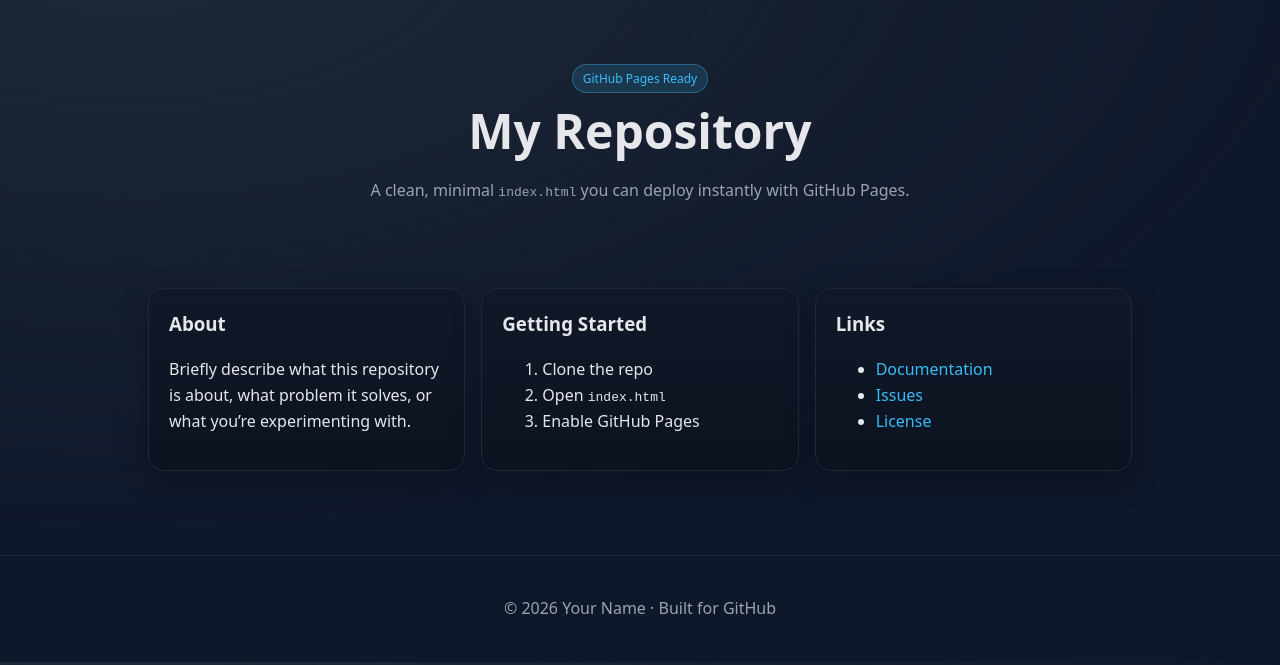
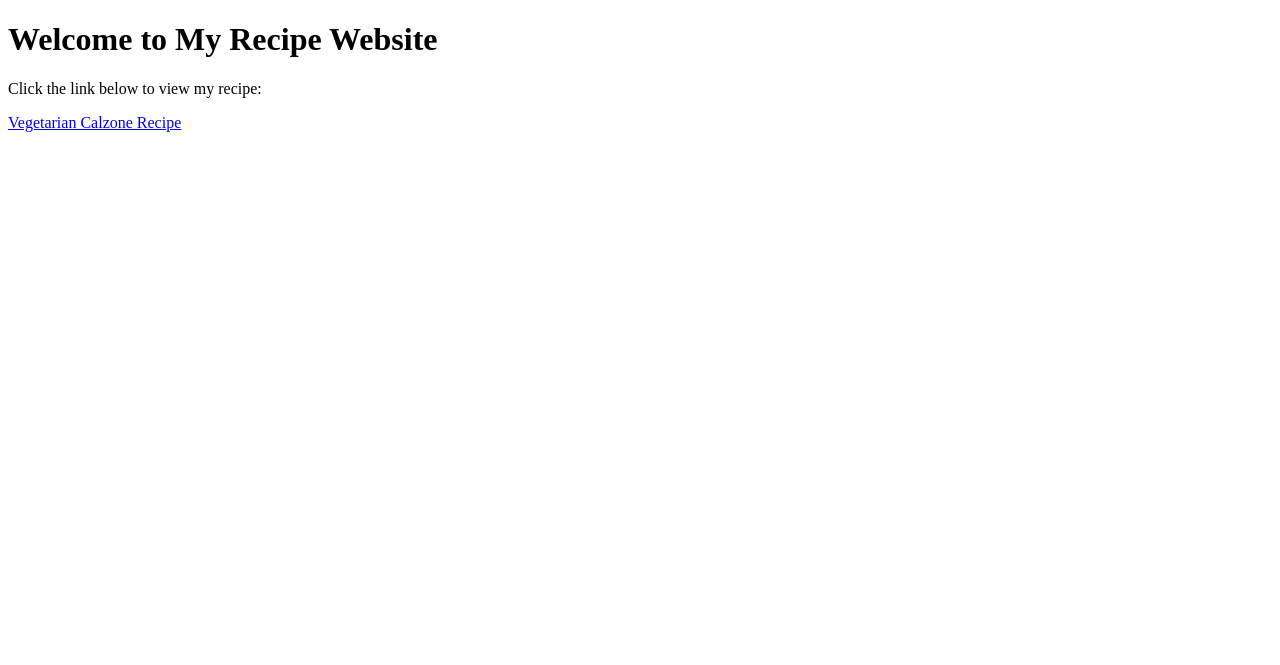
Before and after one commit to Casual-Glitch-Lowkey/my-portfolio, a plain HTML site: page index.html in a window 1280 px wide. Drawn offline with Linux system fonts and the light colour scheme.

Commit message:
Update index.html

```diff
--- a/index.html
+++ b/index.html
@@ -1,110 +1,20 @@
 <!DOCTYPE html>
 <html lang="en">
 <head>
-  <meta charset="UTF-8" />
-  <meta name="viewport" content="width=device-width, initial-scale=1.0" />
-  <title>My GitHub Repository</title>
-  <meta name="description" content="A simple landing page for a GitHub repository." />
-  <style>
-    :root {
-      --bg: #0f172a;      /* slate-900 */
-      --card: #111827;    /* gray-900 */
-      --text: #e5e7eb;    /* gray-200 */
-      --muted: #9ca3af;   /* gray-400 */
-      --accent: #38bdf8;  /* sky-400 */
-    }
-    * { box-sizing: border-box; }
-    body {
-      margin: 0;
-      font-family: system-ui, -apple-system, Segoe UI, Roboto, Ubuntu, Cantarell, "Helvetica Neue", Arial, "Noto Sans", sans-serif;
-      background: radial-gradient(1200px 600px at 10% -10%, #1f2937, transparent), var(--bg);
-      color: var(--text);
-      line-height: 1.6;
-    }
-    a { color: var(--accent); text-decoration: none; }
-    a:hover { text-decoration: underline; }
-
-    header {
-      padding: 4rem 1.25rem 2rem;
-      text-align: center;
-    }
-    header h1 {
-      font-size: clamp(2rem, 4vw, 3rem);
-      margin: 0 0 0.5rem;
-    }
-    header p { color: var(--muted); margin: 0 auto; max-width: 42rem; }
-
-    main { padding: 1.25rem; max-width: 64rem; margin: 0 auto 4rem; }
-    .grid {
-      display: grid;
-      grid-template-columns: repeat(auto-fit, minmax(240px, 1fr));
-      gap: 1rem;
-      margin-top: 2rem;
-    }
-    .card {
-      background: linear-gradient(180deg, #111827, #0b1220);
-      border: 1px solid #1f2937;
-      border-radius: 1rem;
-      padding: 1.25rem;
-      box-shadow: 0 10px 30px rgba(0,0,0,.25);
-    }
-    .card h3 { margin-top: 0; }
-    .badge {
-      display: inline-block;
-      padding: 0.25rem 0.6rem;
-      border-radius: 999px;
-      background: rgba(56,189,248,.15);
-      color: var(--accent);
-      font-size: 0.75rem;
-      border: 1px solid rgba(56,189,248,.35);
-    }
-
-    footer {
-      border-top: 1px solid #1f2937;
-      padding: 1.5rem 1.25rem;
-      text-align: center;
-      color: var(--muted);
-    }
-  </style>
+    <meta charset="UTF-8">
+    <title>My Recipe Website</title>
 </head>
 <body>
-  <header>
-    <span class="badge">GitHub Pages Ready</span>
-    <h1>My Repository</h1>
-    <p>A clean, minimal <code>index.html</code> you can deploy instantly with GitHub Pages.</p>
-  </header>
 
-  <main>
-    <section class="grid">
-      <div class="card">
-        <h3>About</h3>
-        <p>Briefly describe what this repository is about, what problem it solves, or what you’re experimenting with.</p>
-      </div>
-      <div class="card">
-        <h3>Getting Started</h3>
-        <ol>
-          <li>Clone the repo</li>
-          <li>Open <code>index.html</code></li>
-          <li>Enable GitHub Pages</li>
-        </ol>
-      </div>
-      <div class="card">
-        <h3>Links</h3>
-        <ul>
-          <li><a href="#">Documentation</a></li>
-          <li><a href="#">Issues</a></li>
-          <li><a href="#">License</a></li>
-        </ul>
-      </div>
-    </section>
-  </main>
+    <h1>Welcome to My Recipe Website</h1>
 
-  <footer>
-    <p>© <span id="year"></span> Your Name · Built for GitHub</p>
-  </footer>
+    <p>
+        Click the link below to view my recipe:
+    </p>
 
-  <script>
-    document.getElementById('year').textContent = new Date().getFullYear();
-  </script>
+    <p>
+        <a href="recipe.html">Vegetarian Calzone Recipe</a>
+    </p>
+
 </body>
 </html>
```
